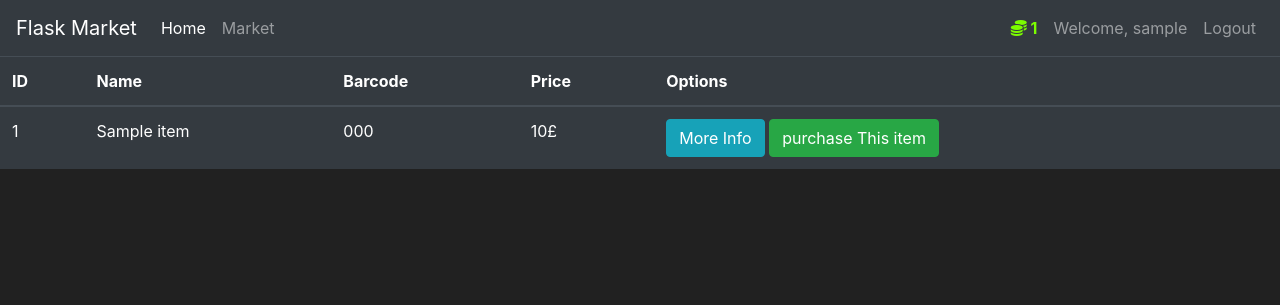
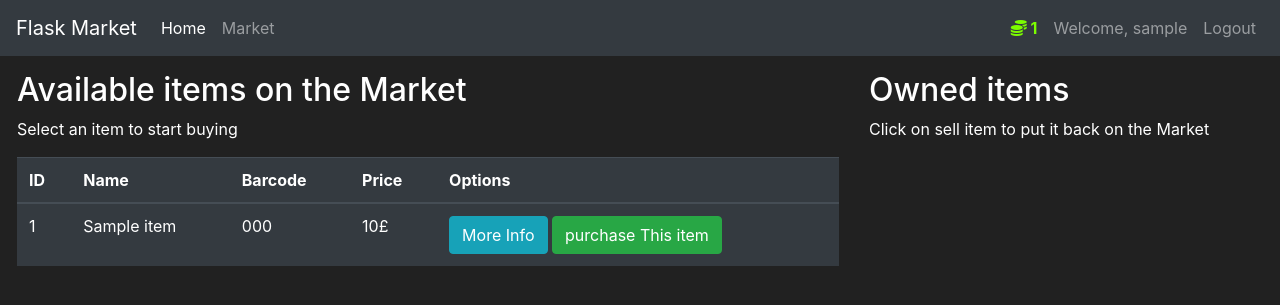
Before and after one commit to Mouhib-Khemiri/FLASK_MARKET_APP, a Flask app: page /market in a window 1280 px wide. Shown: the top 305 px of the page. Run offline with Flask 2, Linux system fonts and the light colour scheme; a user stored in the database is signed in; tables that the repository leaves empty hold one stand-in row (values such as "Sample post"); some libraries are stand-ins or nearby versions.

Commit message:
Modified

```diff
--- a/market/templates/market.html
+++ b/market/templates/market.html
@@ -1,9 +1,15 @@
+<html>
+ <head></head>
+ <body>
   {% extends 'base.html'%}
   {% block title%}
     Market Page
   {% endblock%}
-
   {% block content%}
+   <div class="rows" style=" margin-top:15px; margin-left:2px; ">
+   <div class="col-8" style='float:left;'>
+    <h2>Available items on the Market</h2>
+    <p>Select an item to start buying</p>
     <table class="table table-hover table-dark ">
      <thead>
       <tr>
@@ -20,13 +26,17 @@
        <td>{{ item.id }}</td>
        <td>{{ item.name }}</td>
        <td>{{ item.barcode }}</td>
-              <td>{{ item.price }}£</td>
-              <td>
-                  <button class="btn btn-outline btn-info">More Info</button>
-                  <button class="btn btn-outline btn-success">purchase This item</button>
-              </td>
-          </tr>
-      {% endfor %}
+       <td>{{ item.price }}&pound;</td>
+       <td> <button class="btn btn-outline btn-info">More Info</button> <button class="btn btn-outline btn-success">purchase This item</button> </td>
+      </tr> {% endfor %}
      </tbody>
     </table>
+   </div>
+   <div class="col-4" style=" float:right;">
+    <h2>Owned items</h2>
+    <p>Click on sell item to put it back on the Market</p>
+  </div>
+  </div>
   {% endblock%}
+ </body>
+</html>
```
Lines whose indentation alone changed are shown as unchanged.
